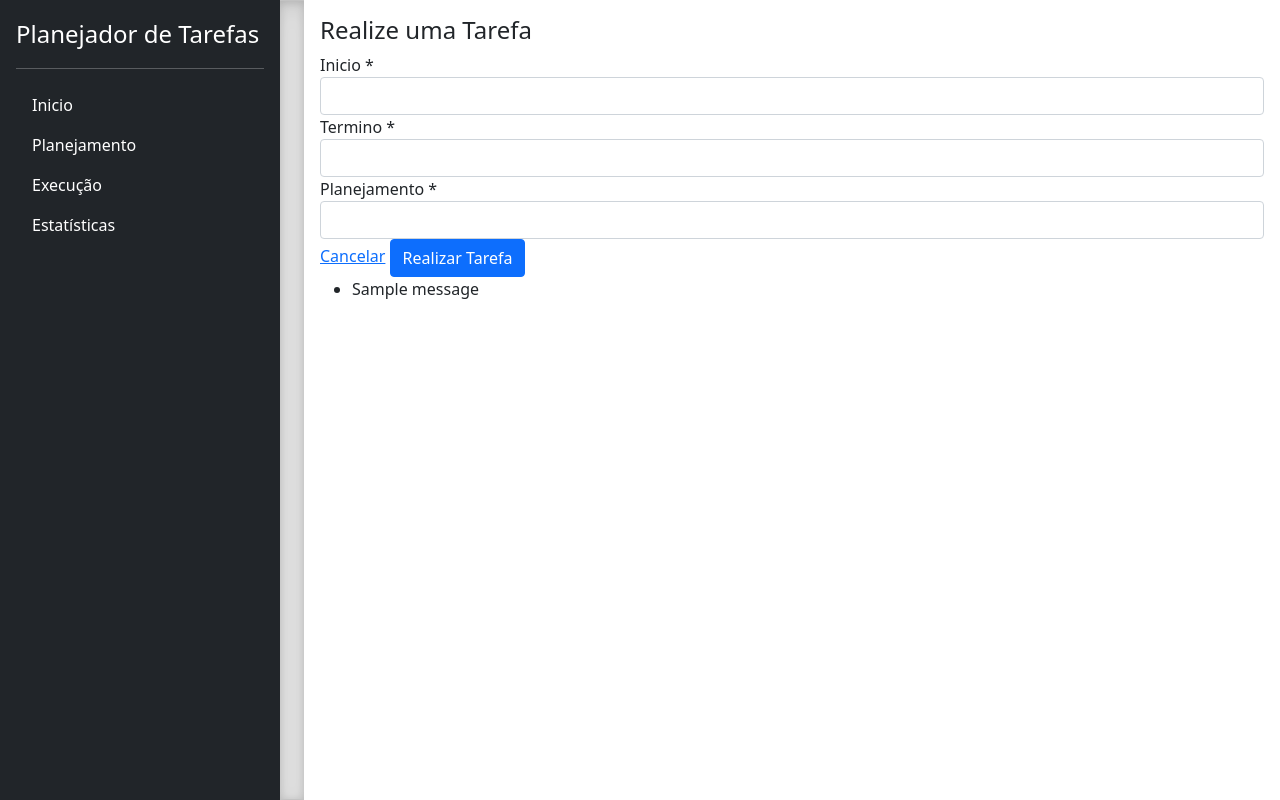
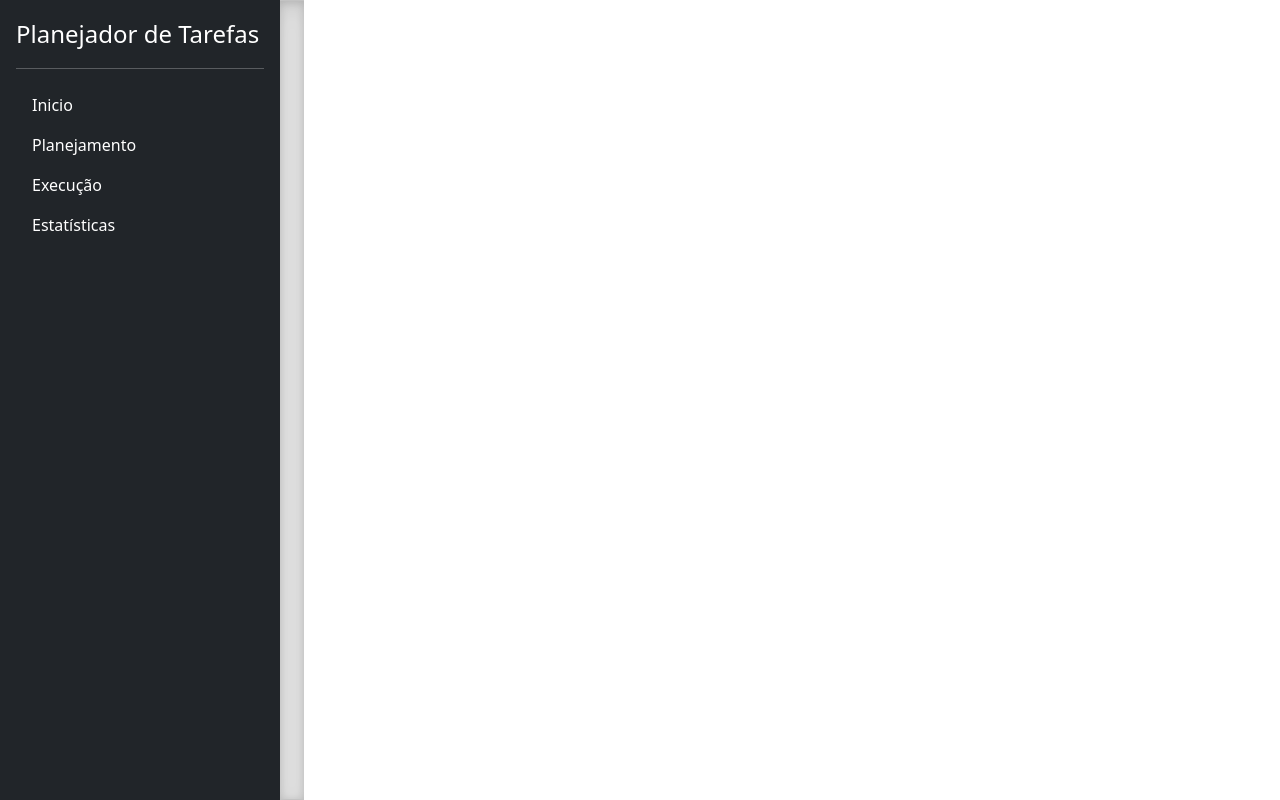
Before and after one commit to ThiAABrown/organizadordetarefas, a Django app: page /execucao/ in a window 1280 px wide. Run offline with Django 4.2, Linux system fonts and the light colour scheme; tables that the repository leaves empty hold one stand-in row (values such as "Sample post"); one stand-in notice (Sample message) is shown; some libraries are stand-ins or nearby versions.

Commit message:
Tirado form de execucao e add pag detalhes

```diff
--- a/core/templates/execucao.html
+++ b/core/templates/execucao.html
@@ -2,55 +2,4 @@
 
 {% block conteudo%}
 
-<div class="card-body">
-    <h4 class="texto-primary">
-        Realize uma Tarefa
-    </h4>
-
-    <div class="container2">
-
-        {% if form.errors %}
-            {% for field in form %}
-                {% if field.errors %}
-                    {% for erro in field.errors %}
-                        <div class="alert alert-warning" role="alert">
-                            {{ erro }}
-                        </div>
-                    {% endfor %}
-                {% endif %}
-            {% endfor %}
-        {% endif %}
-
-        <form action="{% url 'execucao' %}" method="post" class="form" autocomplete="off" enctype="multipart/form-data">
-            {% csrf_token %}
-
-            {% for field in form_execucao %}
-            <div class="form-group col-md-12">
-                <label>{{ field.label }} {% if field.field.required %} * {% endif %}</label>
-                <input name="{{ field.name }}" class="form-control"  type="text" value="{{ field.value|default_if_none:'' }}">
-            </div>
-            {% endfor %}
-
-            <div class="text-right">
-                <a href="{% url 'index' %}" type="button">
-                    <span class="text">Cancelar</span>
-                </a>
-
-                <button class="btn btn-primary" type="submit">
-                    <span class="text">Realizar Tarefa</span>
-                </button>
-            </div>
-        </form>
-
-        {% if messages %}
-            <ul class="messages">
-                {% for message in messages %}
-                <li  {% if message.tags %} class=" {{ message.tags }} " {% endif %}> {{ message }} </li>
-                {% endfor %}
-            </ul>
-        {% endif %}
-    </div>
-
-</div>
-
 {% endblock conteudo %}
```
Also changed, not shown: core/templates/detalhes_plan.html (added, +17 -0 lines).
